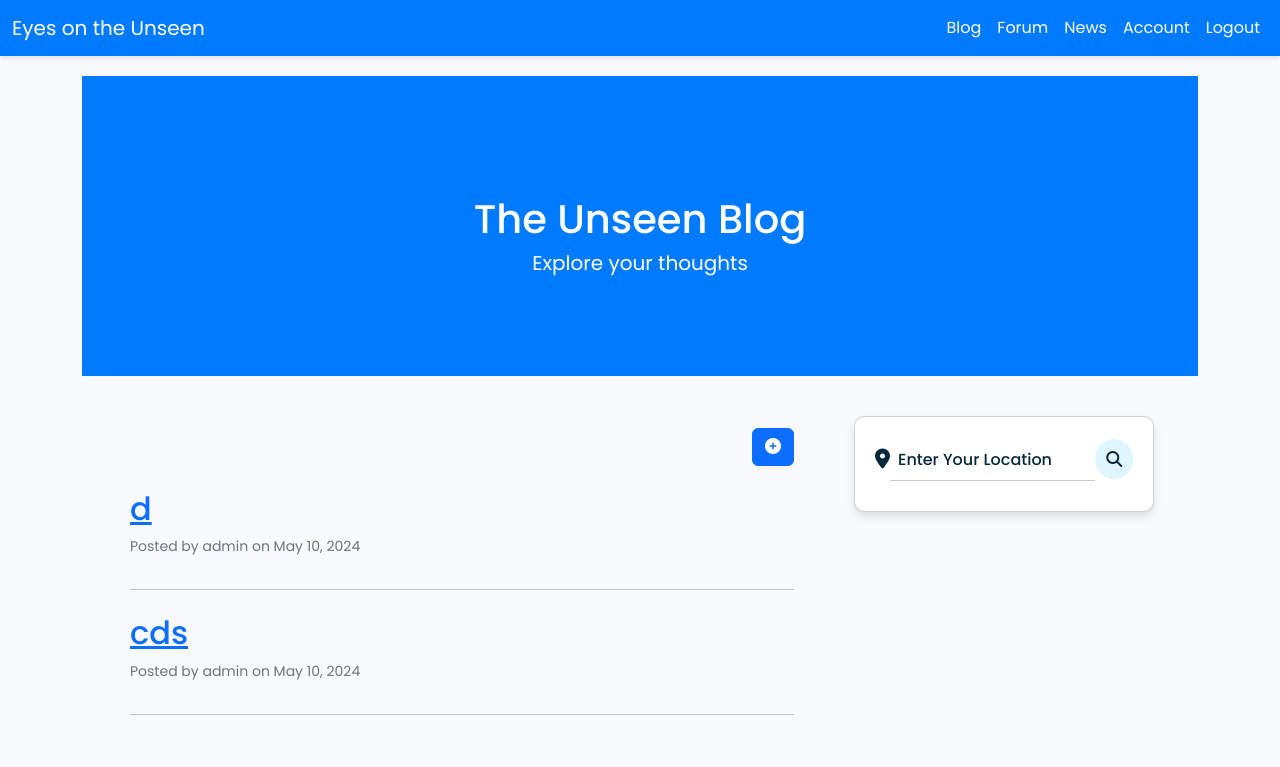
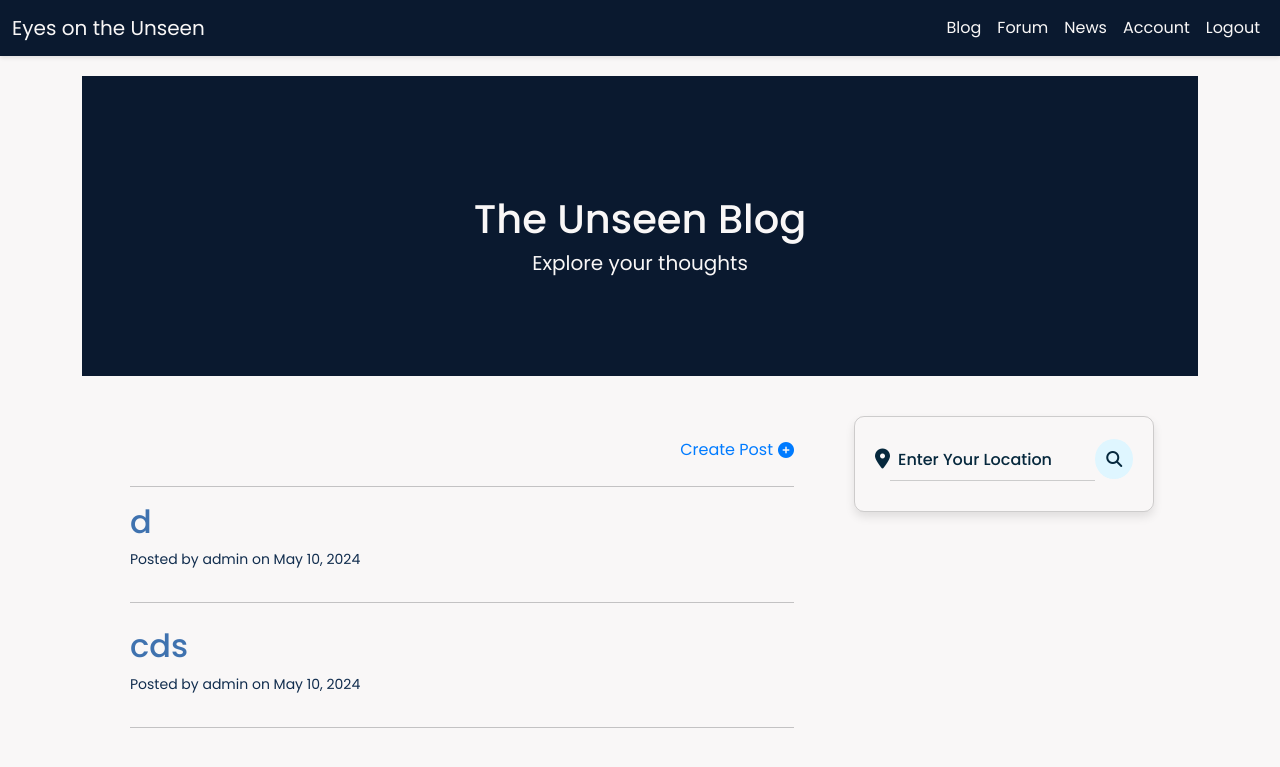
Before and after one commit to emmaclosca/finalProject, a Django app: page /index/ in a window 1280 px wide. Shown: the top 767 px of the page. Run offline with Django 3.2, Linux system fonts and the light colour scheme; a user stored in the database is signed in; data comes from the database, SQL or seed files in the repository; both versions use the stored data as it was after the commit; some libraries are stand-ins or nearby versions.

Commit message:
colour scheme

```diff
--- a/blog/static/blog/account.css
+++ b/blog/static/blog/account.css
@@ -3,6 +3,7 @@
     margin: 20px;
     border-radius: 8px;
     box-shadow: 0px 0px 10px rgba(0, 0, 0, 0.1);
+    background-color: var(--background-color);
 }
 
 .success-message {
@@ -17,5 +18,10 @@
 
 h1 {
     padding: 20px;
+    color: var(--text-color);
+}
 
+body {
+    background-color: var(--background-color);
+    color: var(--text-color);
 }
--- a/blog/static/blog/index.css
+++ b/blog/static/blog/index.css
@@ -1,17 +1,18 @@
 /* Body styles */
 body {
     margin: 0;
+    background-color: var(--background-color);
 }
 
 /* Header styles */
 .masthead {
     width: 100%;
     min-height: 300px;
-    background-color: #007bff;;
+    background-color: var(--primary-color);
     display: grid;
     justify-content: center;
     align-items: center;
-    color: var(--bg-color);
+    color: var(--background-color);
 }
 
 .site-heading {
@@ -28,24 +29,32 @@ body {
     margin-top: 5px; /* Add some space between h1 and subheading */
 }
 
-
 /* Blog post styles */
 .post-preview {
     margin-bottom: 32px;
 }
 
-.post-preview h2 {
+.post-preview h2,
+.post-preview h3 {
     margin-bottom: 8px;
+    font-style: normal; /* Standard style for h3 if needed */
+    transition: color 0.3s ease; /* Smooth transition for color change */
+    text-decoration: none;
+    color: var(--accent-color); /* Initial color */
 }
 
-.post-preview h3 {
-    margin-top: 0;
-    font-style: italic;
+.post-preview a {
+    text-decoration: none; /* Ensures no underline appears */
+}
+
+.post-preview h2:hover,
+.post-preview h3:hover {
+    color: var(--primary-color); /* Change color on hover */
 }
 
 .post-meta {
     font-size: 14px;
-    color: #6c757d;
+    color: var(--secondary-color);
 }
 
 /* Pager styles */
@@ -63,3 +72,25 @@ body {
         width: 100%;
     }
 }
+
+.post-title-forum {
+    padding-top: 15px; /* Adjust this value as needed */
+}
+
+.custom-link {
+    color: #007bff; /* blue color */
+    text-decoration: none; /* remove underline */
+    margin-top: 10px; /* adjust margin to move the link down */
+    display: flex; /* ensure it behaves like a flexbox container */
+    align-items: center; /* align items vertically */
+    justify-content: flex-end; /* align content to the right */
+}
+
+.custom-link i {
+    margin-left: 5px; /* add space between text and icon */
+}
+
+.custom-link:hover {
+    color: #0056b3; /* darker blue color on hover */
+    text-decoration: none; /* maintain no underline on hover */
+}
--- a/blog/static/blog/style.css
+++ b/blog/static/blog/style.css
@@ -10,12 +10,11 @@
 }
 
 :root {
-    --first-color: #B8BAE2;
-    --second-color: #4046BC;
-    --third-color: blue;
-    --text-color: #fff;
-    --bg-color: #fff;
-
+    --primary-color: #0A192F;
+    --secondary-color: #112D4E;
+    --accent-color: #3F72AF;
+    --background-color: #F9F7F7;
+    --text-color: #333333;
 }
 
 .modal-backdrop {
@@ -24,27 +23,27 @@
 
 /* Navbar Styling */
 nav {
-    background-color: var(--bg-color);
+    background-color: var(--background-color);
     box-shadow: 0 2px 4px rgba(0, 0, 0, 0.1);
 }
 
 .navbar-brand {
     font-size: 20px;
     font-weight: 400;
-    color: var(--text-color);
+    color: var(--background-color);
 }
 
 .navbar-nav .nav-link {
-    color: var(--text-color);
+    color: var(--background-color);
 }
 
 .navbar-nav .nav-link:hover {
-    color: var(--first-color);
+    color: var(--accent-color);
 }
 
 /* Define your custom color */
 .custom-navbar-bg {
-    background-color: #007bff;
+    background-color: var(--primary-color);
 }
 
 /* Map styles */
@@ -60,11 +59,11 @@ nav {
 .map-heading h1 {
     font-size: 32px;
     font-weight: 600;
-    color: black;
+    color: var(--text-color);
     margin-bottom: 10px;
     padding-top: 20px;
 }
 
 body {
-    background-color: var(--bs-light);
+    background-color: var(--background-color);
 }
--- a/blog/static/blog/weatherApp.css
+++ b/blog/static/blog/weatherApp.css
@@ -23,15 +23,16 @@
 }
 
 .search-box input {
-    color: #06283D;
+    color: #06283D; /* Dark blue color for text */
     width: calc(100% - 40px);
     font-size: 18px;
     font-weight: 500;
     text-transform: uppercase;
     padding: 8px;
     border: none;
-    border-bottom: 1px solid #ccc;
+    border-bottom: 1px solid #ccc; /* You might want to change this as well */
     outline: none;
+    background: var(--bg-color); /* Make input background same as card */
 }
 
 .search-box input::placeholder {
@@ -46,7 +47,7 @@
     width: 40px;
     height: 40px;
     color: #06283D;
-    background: #dff6ff;
+    background: #dff6ff; /* Light blue background, consider changing if needed */
     border-radius: 50%;
     font-size: 16px;
     transition: 0.4s ease;
@@ -122,22 +123,11 @@
     justify-content: flex-end;
 }
 
-.weather-details i {
-    color: #06283D;
-    font-size: 20px;
-    margin-right: 6px;
-    margin-top: 4px;
-}
-
-.weather-details span {
+weather-details i,
+weather-details span,
+weather-details p {
     color: #06283D;
     font-size: 16px;
-    font-weight: 500;
-}
-
-.weather-details p {
-    color: #06283D;
-    font-size: 12px;
     font-weight: 500;
 }
 
--- a/blog/templates/editProfile.html
+++ b/blog/templates/editProfile.html
@@ -28,7 +28,7 @@
         </div>
         <div id="passwordMismatch" class="error-message">Passwords do not match.</div>
         <br>
-        <button type="submit" class="btn btn-secondary">Save Changes</button>
+        <button type="submit" class="btn btn-primary">Save Changes</button>
     </form>
 </div>
 
--- a/blog/templates/index.html
+++ b/blog/templates/index.html
@@ -26,8 +26,10 @@
             {% if request.user.is_authenticated %}
                 {% if not request.user.username == "guest" %}
                     <div class="d-flex justify-content-end mb-4">
-                        <a class="btn btn-primary text-uppercase" href="{% url 'addPost' %}"><i class="fas fa-plus-circle mr-2"></i></a>
-                    </div>
+                        <a class="custom-link" href="{% url 'addPost' %}">
+                            Create Post <i class="fas fa-plus-circle"></i></a>
+                        </div>
+                    <hr>
                 {% endif %}
             {% endif %}
             <!-- Blog Posts -->
```
Also changed, not shown: blog/static/blog/countries.css (+10 -10 lines), blog/static/blog/detail.css (+11 -28 lines), blog/static/blog/forum.css (+83 -11 lines), blog/static/blog/login.css (+14 -21 lines), blog/static/blog/signup.css (+15 -19 lines), blog/templates/forum.html (+9 -6 lines), blog/static/blog/forms.css (line endings or trailing spaces), db.sqlite3.
